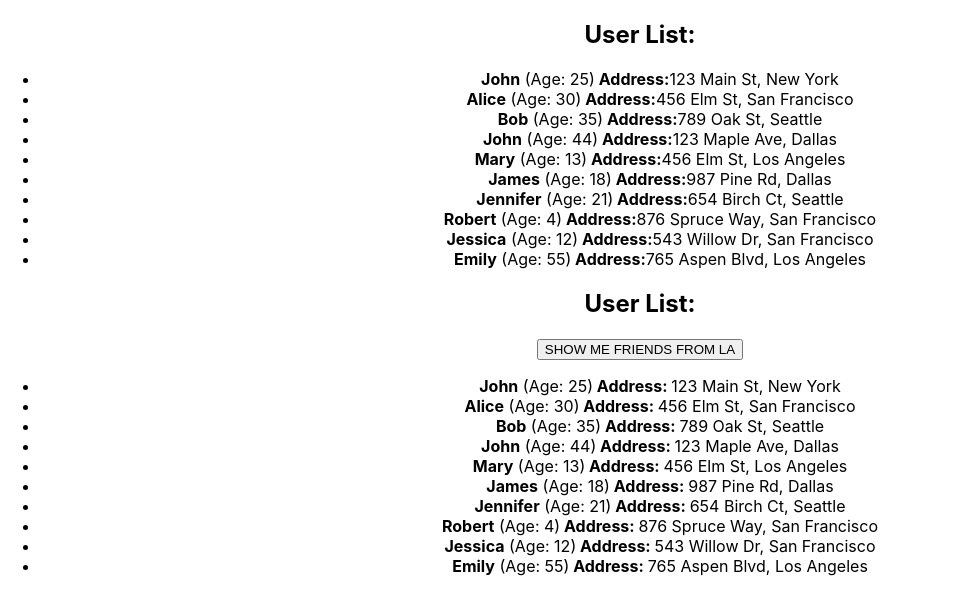
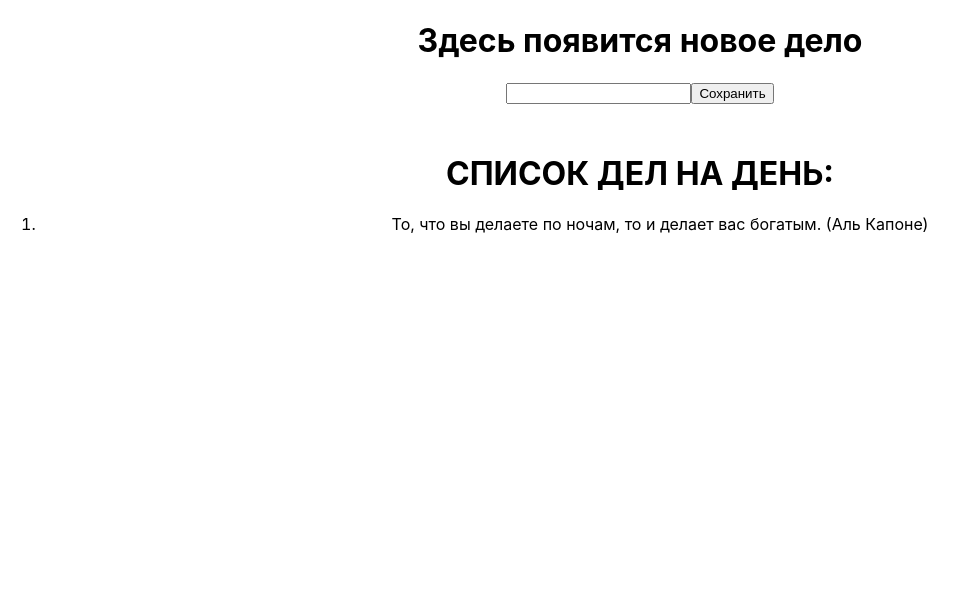
Before and after one commit to AlexOneWRLD/homework-front-main, a React (Create React App) app: page / in a window 1280 px wide. Shown: the top 614 px of the page, without its empty margins (0-968 px from the left). Built offline with nearby package versions, Linux system fonts and the light colour scheme.

Commit message:
third hw

```diff
--- a/src/App.tsx
+++ b/src/App.tsx
@@ -7,9 +7,9 @@ import { HW4 } from './HW/4/HW4';
 function App() {
   return (
     <div className="App">
-      <HW1 />
-      <HW2 />
-      {/* <HW3 /> */}
+      {/* <HW1 /> */}
+      {/* <HW2 /> */}
+      <HW3 />
       {/* <HW4 /> */}
     </div>
   );
--- a/src/HW/3/HW3.tsx
+++ b/src/HW/3/HW3.tsx
@@ -1,4 +1,4 @@
-import { useState } from 'react';
+import { useState,ChangeEvent,KeyboardEvent } from 'react';
 
 export const HW3 = () => {
   // 1️⃣ Раскомментируйте JSX(HW3.tsx) и вы увидите,
@@ -16,40 +16,46 @@ export const HW3 = () => {
     'То, что вы делаете по ночам, то и делает вас богатым. (Аль Капоне)',
   ]);
 
-  const handleChange = (event: 'НУЖНО ПРОТИПИЗИРОВАТЬ') => {
-    // setCurrentText(ЧЕГО-ТО НЕ ХВАТАЕТ);
+  const handleChange = (event: ChangeEvent<HTMLInputElement>) => {
+    setCurrentText(event.currentTarget.value);
   };
 
-  const handleSave = () => {
-    // ЗАСЕТАТЬ БЫ ТЕКСТ В texts И НЕ ПОТЕРЯТЬ НАПУТСТВИЕ ИЗ ПРОШЛОГО ВЕКА)
-    // А ЗАТЕМ УБРАТЬ ЗА СОБОЙ В currentText
+  const handleSave = (text:string) => {
+    setTexts([...texts, text])
+    setCurrentText('')
   };
+
+  const keyDownHandler = (e: KeyboardEvent<HTMLInputElement>) =>{
+    if(e.key === "Enter"){
+      handleSave(currentText)
+    }
+  }
 
   return (
     <div id={'hw03'}>
-      {/*{currentText ? (*/}
-      {/*  <h1 id={'hw03-text'}>ЗДЕСЬ ХОТЕЛОСЬ БЫ УВИДЕТЬ ВВОДИМЫЙ ТЕКСТ</h1>*/}
-      {/*) : (*/}
-      {/*  <h1 id={'hw03-default-text'}>Здесь появится новое дело</h1> // ничего не меняем, здесь все норм*/}
-      {/*)}*/}
+      {currentText ? (
+       <h1 id={'hw03-text'}>{currentText}</h1>
+      ) : (
+       <h1 id={'hw03-default-text'}>Здесь появится новое дело</h1>
+      )}
 
-      {/*<input id={'hw03-input'} type="text" value={currentText} onChange={handleChange} />*/}
+      <input id={'hw03-input'} type="text" value={currentText} onChange={handleChange} onKeyDown={keyDownHandler} />
 
-      {/*<button id={'hw03-button'} onClick={() => {}}> // НЕ ХВАТАТЕТ ФУНКЦИИ*/}
-      {/*  Сохранить*/}
-      {/*</button>*/}
+      <button id={'hw03-button'} onClick={()=>handleSave(currentText)}>
+       Сохранить
+      </button>
 
-      {/*<h1 style={{ marginTop: '50px' }}>СПИСОК ДЕЛ НА ДЕНЬ:</h1>*/}
+      <h1 style={{ marginTop: '50px' }}>СПИСОК ДЕЛ НА ДЕНЬ:</h1>
 
-      {/*<ol id={'hw03-tasks'}>*/}
-      {/*  {ОТРИСОВАТЬ МАССИВ.map((el, index) => {*/}
-      {/*    return (*/}
-      {/*      <li key={index} id={`hw03-task-${index}`}>*/}
-      {/*        {el}*/}
-      {/*      </li>*/}
-      {/*    );*/}
-      {/*  })}*/}
-      {/*</ol>*/}
+      <ol id={'hw03-tasks'}>
+       {texts.map((el, index) => {
+         return (
+           <li key={index} id={`hw03-task-${index}`}>
+             {el}
+           </li>
+         );
+       })}
+      </ol>
     </div>
   );
 };
```
